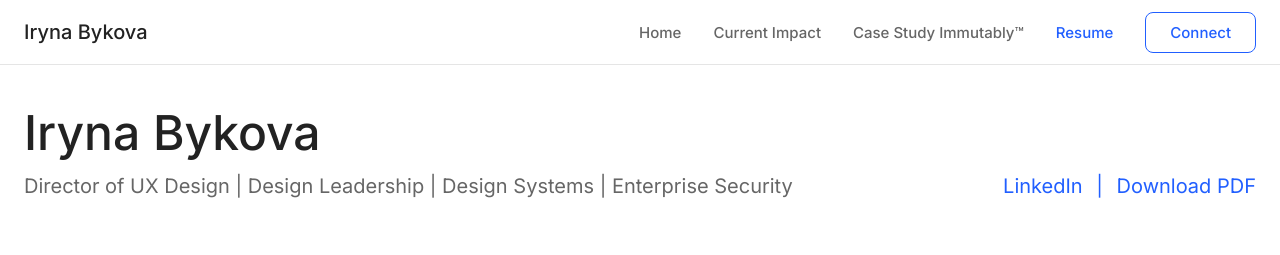
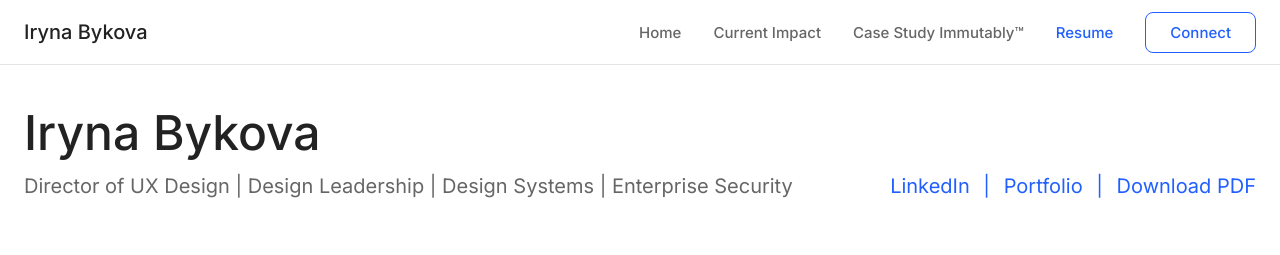
Before and after one commit to ira-byte/Hellodsgn, a plain HTML site: page resume.html in a window 1280 px wide. Shown: the top 255 px of the page. Drawn offline with Linux system fonts and the light colour scheme.

Commit message:
Add Portfolio link to resume header
Added Portfolio button next to LinkedIn that links to homepage, providing easy navigation back to the main portfolio site from the resume page.

Co-Authored-By: Claude Sonnet 4.5 <noreply@anthropic.com>

```diff
--- a/resume.html
+++ b/resume.html
@@ -53,6 +53,8 @@
                 <p class="resume-title" style="margin: 0;">Director of UX Design | Design Leadership | Design Systems | Enterprise Security</p>
                 <div style="font-size: 20px; color: var(--accent);">
                     <a href="https://www.linkedin.com/in/erabykova/" target="_blank" rel="noopener noreferrer" style="color: var(--accent);">LinkedIn</a>
+                    <span style="margin: 0 8px;">|</span>
+                    <a href="index.html" style="color: var(--accent);">Portfolio</a>
                     <span style="margin: 0 8px;">|</span>
                     <a href="Iryna_Bykova_Resume.pdf" download="Iryna_Bykova_Resume.pdf" style="color: var(--accent);">Download PDF</a>
                 </div>
```
